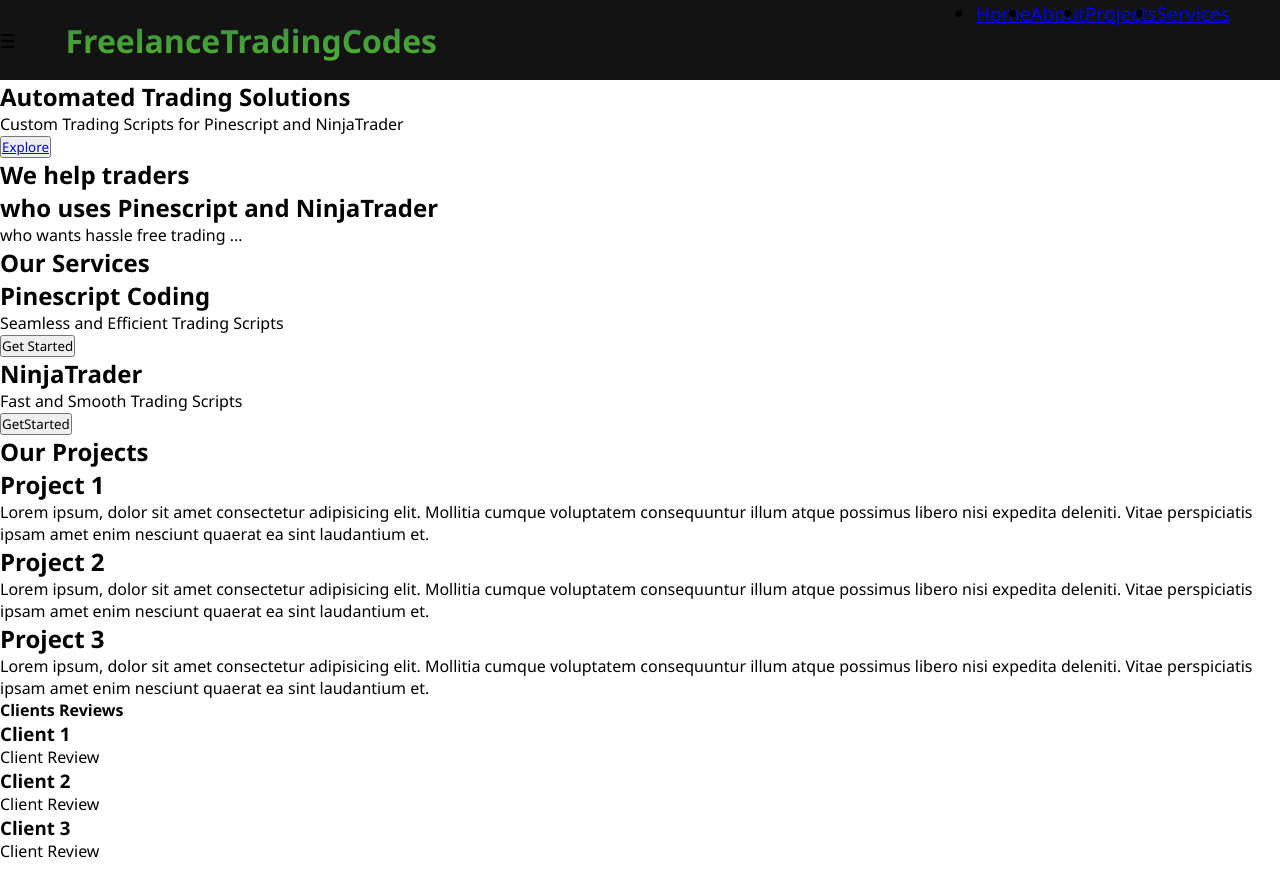
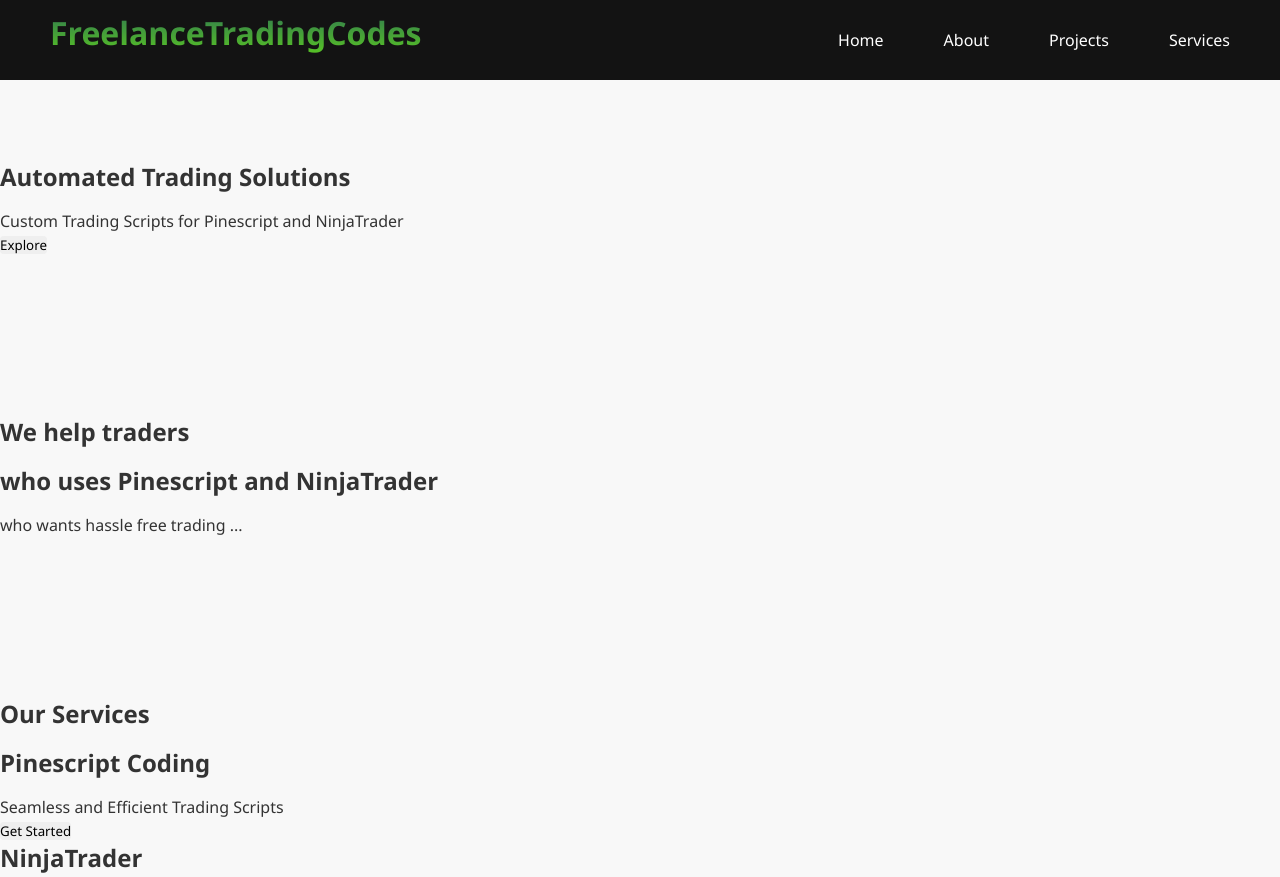
Before and after one commit to jbzmcs/FreelanceCodingTrades, a plain HTML site: page index.html in a window 1280 px wide. Shown: the top 877 px of the page. Drawn offline with Linux system fonts and the light colour scheme.

Commit message:
feat: Implement base styles for layout, typography, navbar, and sections

```diff
--- a/style.css
+++ b/style.css
@@ -1,3 +1,4 @@
+/* Global Styles */
 *{
     font-family:'Segoe UI', Tahoma, Geneva, Verdana, sans-serif;
     box-sizing: border-box;
@@ -5,49 +6,100 @@
     padding: 0;
     scroll-behavior: smooth;
 }
-#navbar_logo{
 
-    background-image: linear-gradient(to top, #57c225 0%, #31794f 100%);
-    background-size: 100%;
-    -webkit-background-clip: text;
-    -moz-background-clip: text;
-    -webkit-text-fill-color: transparent;
-    -moz-text-fill-color: transparent;
-    display: flex;
-    align-items: center;
+body{
+    background-color: #f8f8f8;
+    color: #333;
+}
+p{
+    line-height: 1.5;
+    width: 100%;
+}
+a{
+    text-decoration: none;
+    color: inherit;
+}
+li{
+    list-style: none;
+}
+
+button{
     cursor: pointer;
-    font-size: 2rem;
+    border: none;
+    border-radius: 4px;
+    transition: all 0.3s ease;
 }
-.navbar{
+
+h1, h2, h3{
+    margin-bottom: 1rem;
+}
+
+section{
+    padding: 80px 0;
+}
+
+.container{
+    max-width: 1200px;
+    margin: 0 auto;
+    padding: 0 20px;
+}
+/* Navbar Container */
+.navbar {
     background-color: #131313;
     height: 80px;
     display: flex;
     justify-content: center;
     align-items: center;
-    font-size: 1.2rem;
     position: sticky;
     top: 0;
-    z-index: 999;
+    z-index: 1000;
 }
 
-.navbar_container{
+.navbar_container {
     display: flex;
-    justify-content: space-between;
-    height: 80px;
-    z-index: 1;
+    justify-content: space-between; /* logo left, menu right */
+    align-items: center;
     width: 100%;
     max-width: 1300px;
-    margin: 0 auto;
-    padding: 0 50px;
+    padding: 0 50px; /* space from edges */
+}
+
+#navbar_logo {
+    background-image: linear-gradient(to top, #57c225 0%, #31794f 100%);
+    background-size: 100%;
+    background-repeat: repeat;
+    -webkit-background-clip: text;
+    -webkit-text-fill-color: transparent;
+    font-size: 2rem;
+    font-weight: 700;
+    cursor: pointer;
+    text-decoration: none;
 }
 
 
-
-.navbar_menu{
+.navbar_menu {
     display: flex;
     align-items: center;
+    gap: 60px;
 }
 
-.navbar_item{
-    height: 80px;
+.navbar_item {
+    list-style: none;
 }
+
+.navbar_links {
+    color: #fff;
+    text-decoration: none;
+    font-size: 1rem;
+    font-weight: 500;
+    transition: color 0.3s ease;
+}
+
+.navbar_links:hover {
+    color: #57c225;
+}
+
+/* Mobile Menu Icon */
+.mobile_menu {
+    display: none;
+}
```
